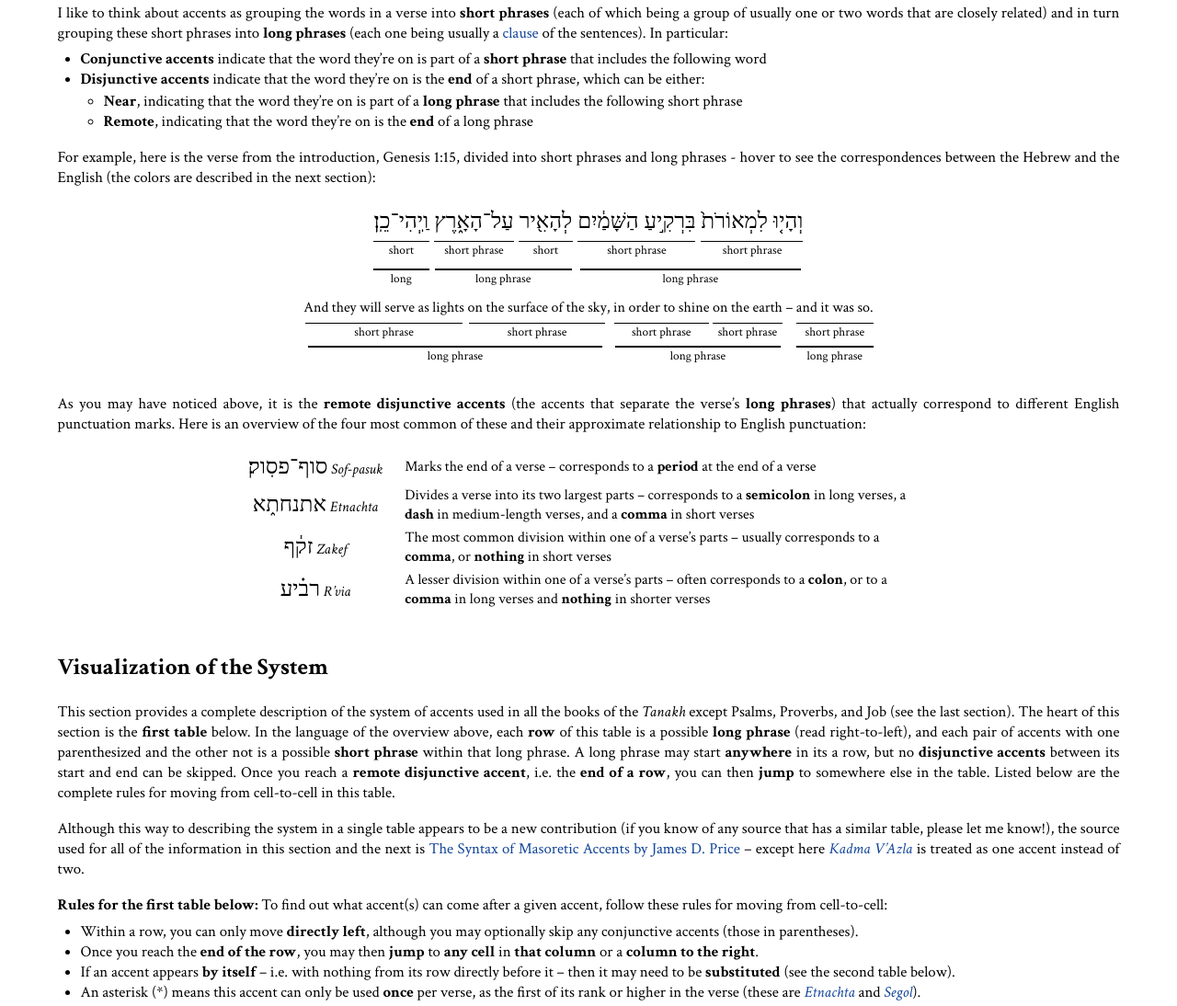
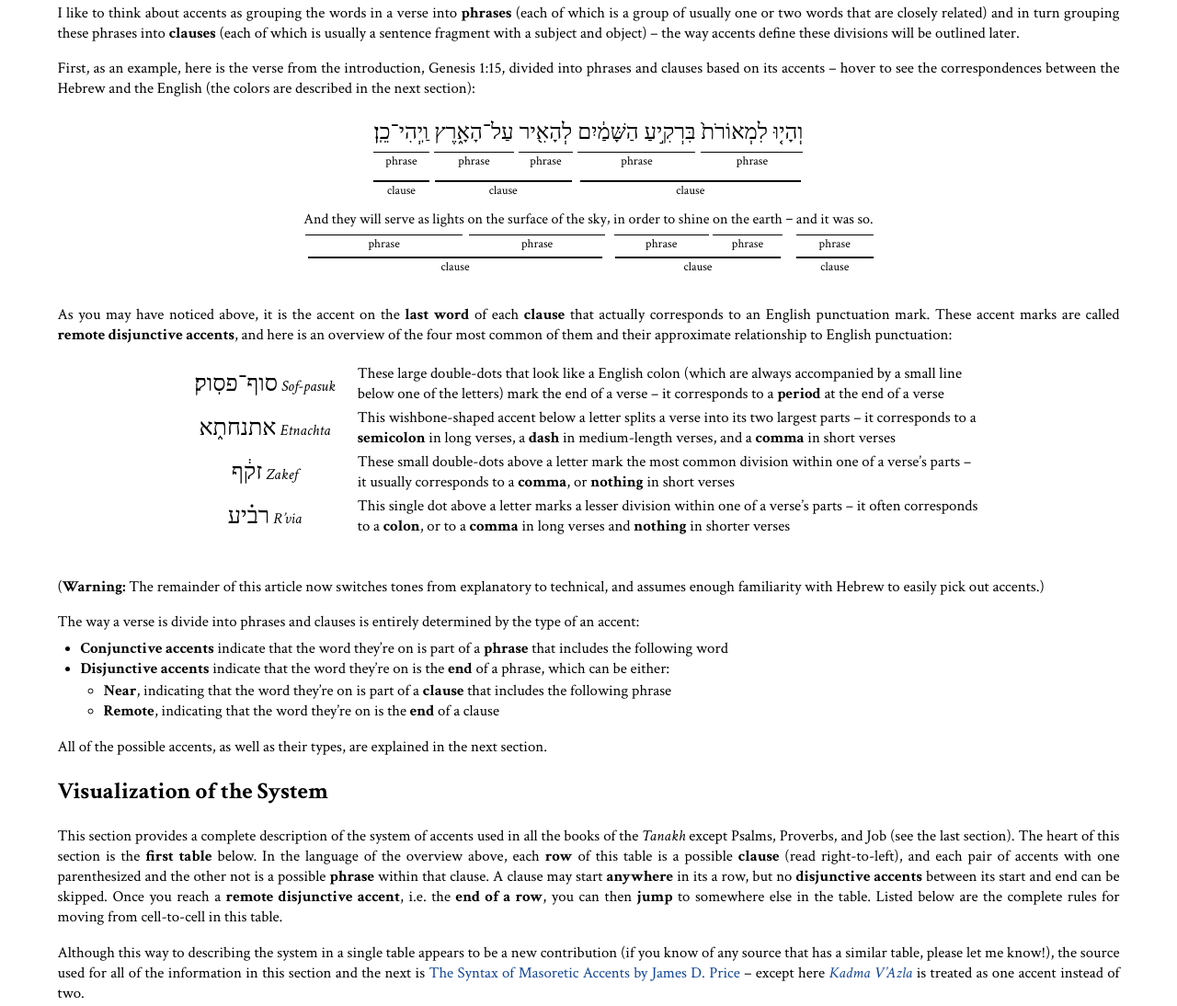
Before and after one commit to m-yac/accents, a plain HTML site: page index.html in a window 1280 px wide. Shown: the part 716-1810 px from the top of the page at 92% size. Drawn offline with Linux system fonts and the light colour scheme; a web font is replaced by a local one.

Commit message:
restructure overview section

```diff
--- a/index.html
+++ b/index.html
@@ -27,7 +27,8 @@
 </p><p>
   But after the destruction of the second temple, fewer and fewer Jews spoke Hebrew as their native language –
   mostly interacting with these texts through oral recitation.
-  Instead of each word’s pronunciation being obvious, the Hebrew text perhaps began to look to its readers something like the English text below does to you:
+  Instead of each word’s pronunciation being obvious,
+  the Hebrew text perhaps began to look to its readers something like the English translation below does to you:
 </p>
 </div><div class="container">
   <table class="he-en-example"><tbody>
@@ -46,7 +47,7 @@
 <p>
   A group of sages called the Masoretes began to add diacritics to the text to aid with recitation.
   Most well known are the markings they added to represent vowels, called <i>Nikud</i>.
-  With just <i>Nikud</i>, you the intended pronunciation of the text can be determined just by looking at it:
+  With just <i>Nikud</i>, the intended pronunciation of the text can be determined just by looking at it:
 </p>
 </div><div class="container">
   <table class="he-en-example"><tbody>
@@ -86,21 +87,12 @@
 <h2 id="overview">Overview</h2>
 
 <p>
-  I like to think about accents as grouping the words in a verse into <b>short phrases</b> (each of which being a group of usually one or two words that are closely related)
-  and in turn grouping these short phrases into <b>long phrases</b> (each one being usually a <a href="https://en.wikipedia.org/wiki/Clause">clause</a> of the sentences).
-  In particular:
-</p><ul>
-  <li><b>Conjunctive accents</b> indicate that the word they’re on is part of a <b>short phrase</b> that includes the following word</li>
-  <li>
-    <b>Disjunctive accents</b> indicate that the word they’re on is the <b>end</b> of a short phrase, which can be either:
-    <ul>
-      <li><b>Near</b>, indicating that the word they’re on is part of a <b>long phrase</b> that includes the following short phrase</li>
-      <li><b>Remote</b>, indicating that the word they’re on is the <b>end</b> of a long phrase</li>
-    </ul>
-  </li>
-</ul><p>
-  For example, here is the verse from the introduction, Genesis 1:15,
-  divided into short phrases and long phrases -
+  I like to think about accents as grouping the words in a verse into <b>phrases</b> (each of which is a group of usually one or two words that are closely related)
+  and in turn grouping these phrases into <b>clauses</b> (each of which is usually a sentence fragment with a subject and object) –
+  the way accents define these divisions will be outlined later.
+</p><p>
+  First, as an example, here is the verse from the introduction, Genesis 1:15,
+  divided into phrases and clauses based on its accents –
   hover to see the correspondences between the Hebrew and the English
   (the colors are described in the next section):
 </p>
@@ -120,30 +112,52 @@
 </div><div class="opening-text">
 
 <p>
-  As you may have noticed above, it is the <b>remote disjunctive accents</b> (the accents that separate the verse’s <b>long phrases</b>)
-  that actually correspond to different English punctuation marks.
-  Here is an overview of the four most common of these and their approximate relationship to English punctuation:
+  As you may have noticed above, it is the accent on the <b>last word</b> of each <b>clause</b>
+  that actually corresponds to an English punctuation mark.
+  These accent marks are called <b>remote disjunctive accents</b>,
+  and here is an overview of the four most common of them and their approximate relationship to English punctuation:
 </p>
-</div><div class="container" style="width: 100%">
 
+<div class="container" style="width: 100%">
 <div class="container">
   <table id="correspondences"><tbody>
   <tr>
     <td><span class="he" dir="rtl">סוף־פסֽוק׃</span> <span class="tl nowrap">Sof-pasuk</span></td>
-    <td class="notes-left">Marks the end of a verse – corresponds to a <b>period</b> at the end of a verse</td>
+    <td class="notes-left">These large double-dots that look like a English colon (which are always accompanied by a small line below one of the letters) mark the end of a verse – it corresponds to a <b>period</b> at the end of a verse</td>
   </tr><tr>
     <td><span class="he" dir="rtl">אתנחת֑א</span> <span><span class="tl">Etnachta</span></span></td>
-    <td class="notes-left">Divides a verse into its two largest parts – corresponds to a <b>semicolon</b> in long verses, a <b>dash</b> in medium-length verses, and a <b>comma</b> in short verses</td>
+    <td class="notes-left">This wishbone-shaped accent below a letter splits a verse into its two largest parts – it corresponds to a <b>semicolon</b> in long verses, a <b>dash</b> in medium-length verses, and a <b>comma</b> in short verses</td>
   </tr><tr>
     <td><span class="he" dir="rtl">זק֔ף</span> <span><span class="tl">Zakef</span></span></td>
-    <td class="notes-left">The most common division within one of a verse’s parts – usually corresponds to a <b>comma</b>, or <b>nothing</b> in short verses</td>
+    <td class="notes-left">These small double-dots above a letter mark the most common division within one of a verse’s parts – it usually corresponds to a <b>comma</b>, or <b>nothing</b> in short verses</td>
   </tr><tr>
     <td><span class="he" dir="rtl">רב֗יע</span> <span class="nowrap"><span class="tl">R’via</span></span></td>
-    <td class="notes-left">A lesser division within one of a verse’s parts – often corresponds to a <b>colon</b>, or to a <b>comma</b> in long verses and <b>nothing</b> in shorter verses</td>
+    <td class="notes-left">This single dot above a letter marks a lesser division within one of a verse’s parts – it often corresponds to a <b>colon</b>, or to a <b>comma</b> in long verses and <b>nothing</b> in shorter verses</td>
   </tr>
-</tbody></table></div>
+</tbody></table></div></div>
 
-</div><div class="opening-text">
+<p>
+  (<b>Warning:</b> The remainder of this article now switches tones from explanatory to technical,
+  and assumes enough familiarity with Hebrew to easily pick out accents.)
+</p><p>
+  The way a verse is divide into phrases and clauses is entirely determined by the type of an accent:
+</p>
+<ul>
+  <li><b>Conjunctive accents</b> indicate that the word they’re on is part of a <b>phrase</b> that includes the following word</li>
+  <li>
+    <b>Disjunctive accents</b> indicate that the word they’re on is the <b>end</b> of a phrase, which can be either:
+    <ul>
+      <li><b>Near</b>, indicating that the word they’re on is part of a <b>clause</b> that includes the following phrase</li>
+      <li><b>Remote</b>, indicating that the word they’re on is the <b>end</b> of a clause</li>
+    </ul>
+  </li>
+</ul>
+<p>
+  All of the possible accents, as well as their types, are explained in the next section.
+</p>
+</div>
+
+<div class="opening-text">
 <h2 id="visualization">Visualization of the System</h2>
 
 <p>
@@ -151,9 +165,9 @@
   except Psalms, Proverbs, and Job (see the last section).
   The heart of this section is the <b>first table</b> below.
   In the language of the overview above,
-  each <b>row</b> of this table is a possible <b>long phrase</b> (read right-to-left),
-  and each pair of accents with one parenthesized and the other not is a possible <b>short phrase</b> within that long phrase.
-  A long phrase may start <b>anywhere</b> in its a row, but no <b>disjunctive accents</b> between its start and end can be skipped.
+  each <b>row</b> of this table is a possible <b>clause</b> (read right-to-left),
+  and each pair of accents with one parenthesized and the other not is a possible <b>phrase</b> within that clause.
+  A clause may start <b>anywhere</b> in its a row, but no <b>disjunctive accents</b> between its start and end can be skipped.
   Once you reach a <b>remote disjunctive accent</b>, i.e. the <b>end of a row</b>, you can then <b>jump</b> to somewhere else in the table.
   Listed below are the complete rules for moving from cell-to-cell in this table.
 </p><p>
--- a/style.css
+++ b/style.css
@@ -165,8 +165,8 @@ td:hover, td:active {
   border: none;
 }
 #correspondences .notes-left {
-  min-width: 470px;
-  max-width: 570px;
+  min-width: 580px;
+  max-width: 680px;
   text-align: left;
 }
 
@@ -227,19 +227,19 @@ td:has(.long-phrase) {
 .short-phrase::after {
   top: 120%;
   border-top: 1px solid;
-  content: "short phrase";
+  content: "phrase";
 }
 .long-phrase::after {
   top: 220%;
   border-top: 2.5px double;
-  content: "long phrase";
+  content: "clause";
 }
-.abbr.short-phrase::after {
+/* .abbr.short-phrase::after {
   content: "short";
 }
 .abbr.long-phrase::after {
   content: "long";
-}
+} */
 
 .conj {
   /* color: #555; */
```
